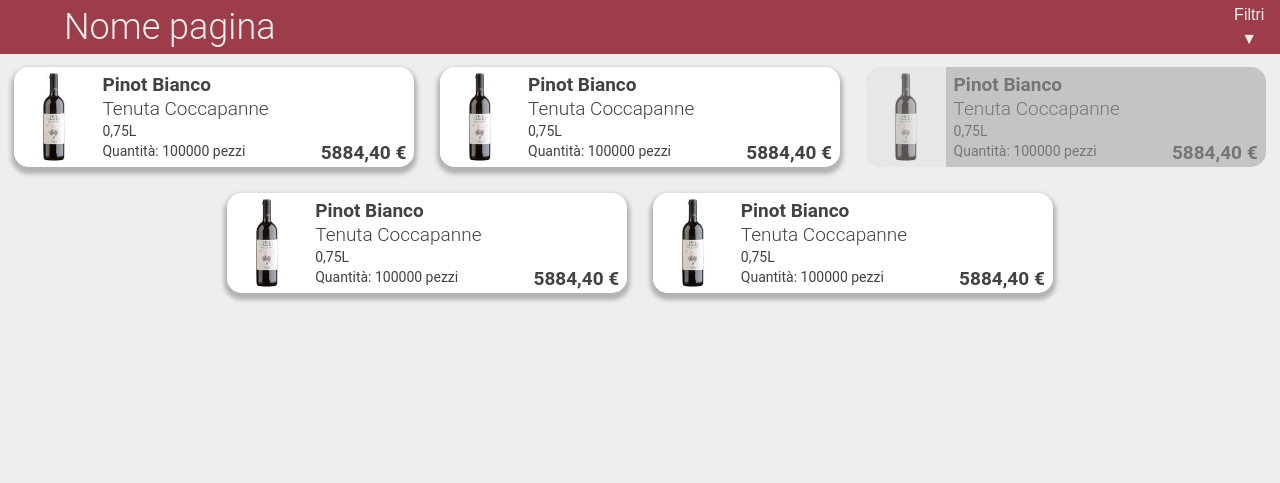
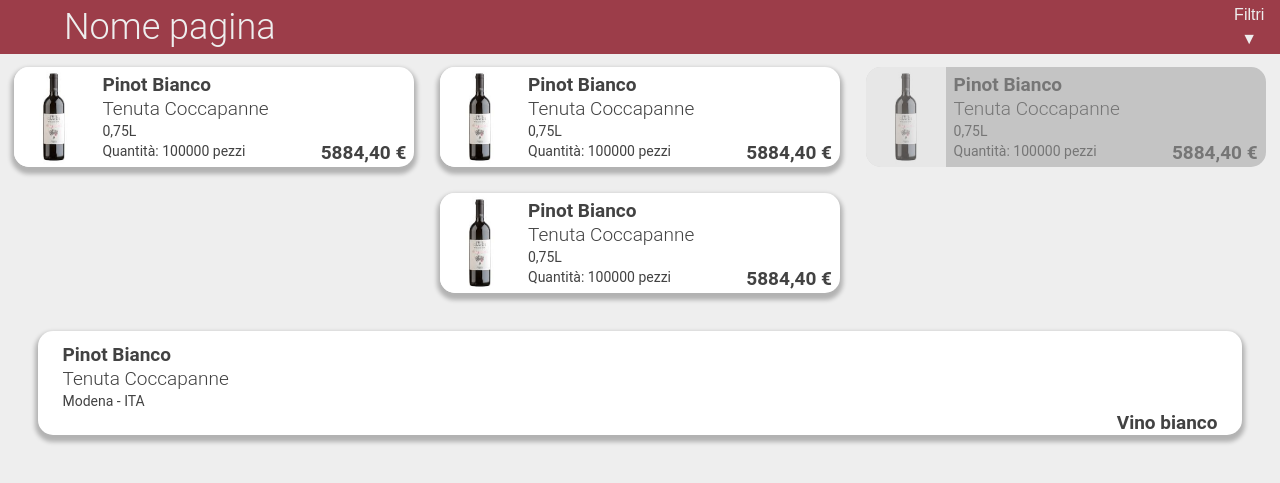
Before and after one commit to MattiaGiacchini/WorldWineWeb, a PHP site: page /html/index.html in a window 1280 px wide. Shown: the part 111-594 px from the top of the page. Run offline with PHP 8.4, Linux system fonts and the light colour scheme.

Commit message:
CSS - Etichetta tile completed

```diff
--- a/sitoWeb/css/tileStyle.css
+++ b/sitoWeb/css/tileStyle.css
@@ -5,7 +5,7 @@
     width: 100%;
 }
 
-.tile {
+.tile, .tile.etichetta {
     min-height: 100px;
     width: 94%;
     margin: 2% 2%;
@@ -16,6 +16,10 @@
     display: flex;
     flex-direction: row;
     justify-content: center;
+}
+
+.tile.etichetta {
+    justify-content: flex-start;
 }
 
 .tileContent {
@@ -29,6 +33,10 @@
     color: var(--text-dark);
 }
 
+.tile.etichetta .tileContent {
+    width: 100%;
+}
+
 .tileContent h3, .tileContent h4 {
     display: flex;
     font-size: 19px;;
@@ -39,19 +47,23 @@
     font-weight: 300;
 }
 
- .tileContent p:not(.tilePrice) {
-     line-height: 20px;
-     font-size: 14px;
+ .tileContent p:not(.tileImportantInfo) {
+    line-height: 20px;
+    font-size: 14px;
  }
 
- .tilePrice {
-     font-size: 19px;
-     font-weight: bolder;
+ .tileImportantInfo {
+    font-size: 19px;
+    font-weight: bolder;
  }
 
 .tileFooter {
     display: flex;
     justify-content: space-between;
+}
+
+.tile.etichetta .tileFooter {
+    justify-content: flex-end;
 }
 
 .tileImg {
@@ -62,7 +74,7 @@
     object-fit: cover;
 }
 
-.tile.deactivated {
+.tile.deactivated, .tile.etichetta.deactivated {
     background-color: var(--background-deactivated);
     color: var(--text-deactivated);
     box-shadow: none;
@@ -73,7 +85,7 @@
     filter:saturate(-100%);
 }
 
-.tile.deactivated .tileContent {
+.tile.deactivated .tileContent, .tile.etichetta.deactivated .tileContent {
     color: var(--text-deactivated);
 }
 
--- a/sitoWeb/html/index.html
+++ b/sitoWeb/html/index.html
@@ -120,7 +120,7 @@
                     </div>
                     <div class="tileFooter">
                         <p>Quantità: 100000 pezzi</p>
-                        <p class="tilePrice">5884,40 €</p>
+                        <p class="tileImportantInfo">5884,40 €</p>
                     </div>
                 </div>
             </div>
@@ -135,7 +135,7 @@
                     </div>
                     <div class="tileFooter">
                         <p>Quantità: 100000 pezzi</p>
-                        <p class="tilePrice">5884,40 €</p>
+                        <p class="tileImportantInfo">5884,40 €</p>
                     </div>
                 </div>
             </div>
@@ -150,7 +150,7 @@
                     </div>
                     <div class="tileFooter">
                         <p>Quantità: 100000 pezzi</p>
-                        <p class="tilePrice">5884,40 €</p>
+                        <p class="tileImportantInfo">5884,40 €</p>
                     </div>
                 </div>
             </div>
@@ -165,22 +165,20 @@
                     </div>
                     <div class="tileFooter">
                         <p>Quantità: 100000 pezzi</p>
-                        <p class="tilePrice">5884,40 €</p>
+                        <p class="tileImportantInfo">5884,40 €</p>
                     </div>
                 </div>
             </div>
 
-            <div class="tile ">
-                <img class="tileImg" src="../upload/vino.png" alt="vino">
+            <div class="tile etichetta">
                 <div class="tileContent">
                     <div class="tileBody">
                         <h3>Pinot Bianco</h3>
                         <h4>Tenuta Coccapanne</h4>
-                        <p>0,75L</p>
+                        <p>Modena - ITA</p>
                     </div>
                     <div class="tileFooter">
-                        <p>Quantità: 100000 pezzi</p>
-                        <p class="tilePrice">5884,40 €</p>
+                        <p class="tileImportantInfo">Vino bianco</p>
                     </div>
                 </div>
             </div>
```
